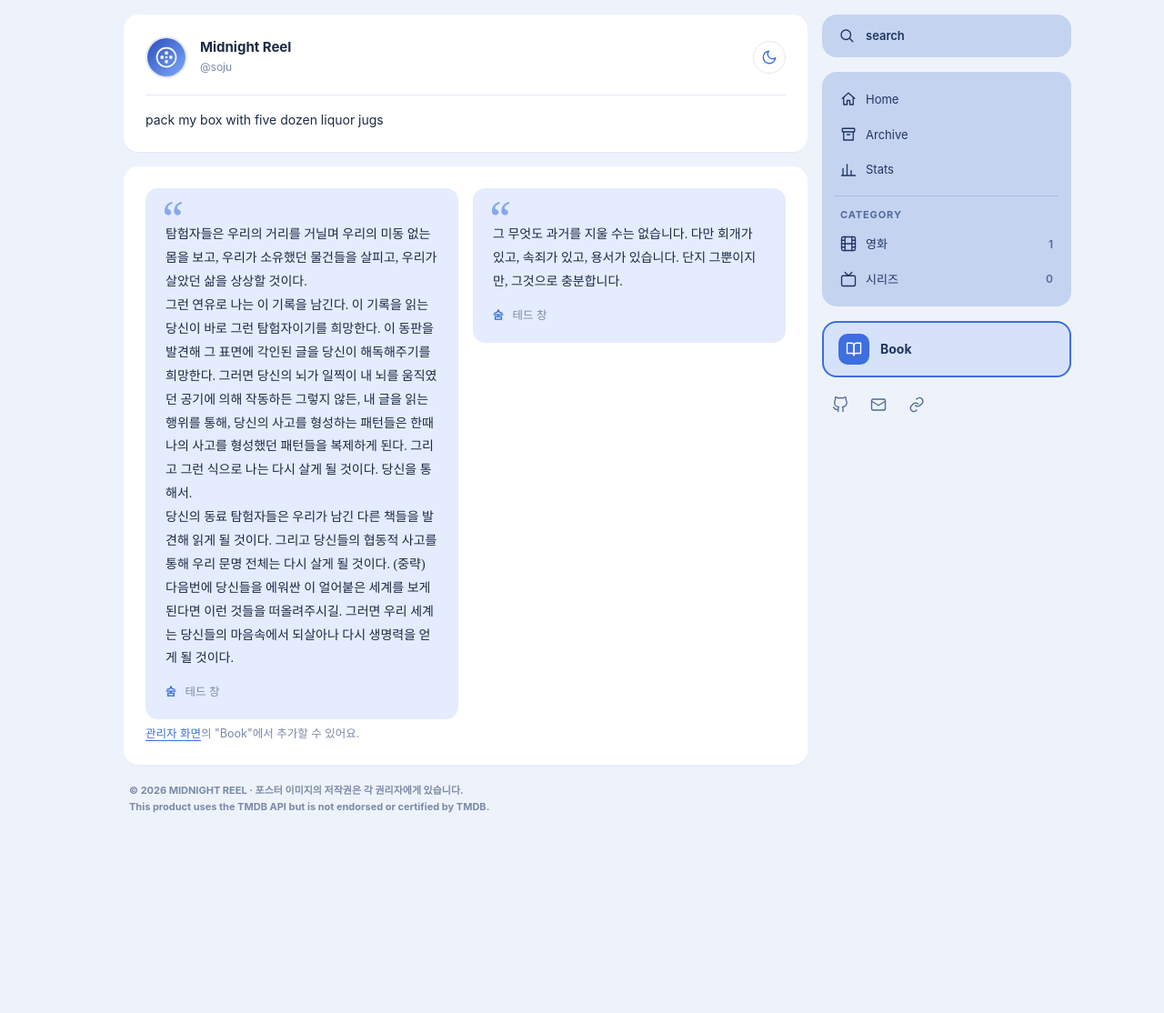
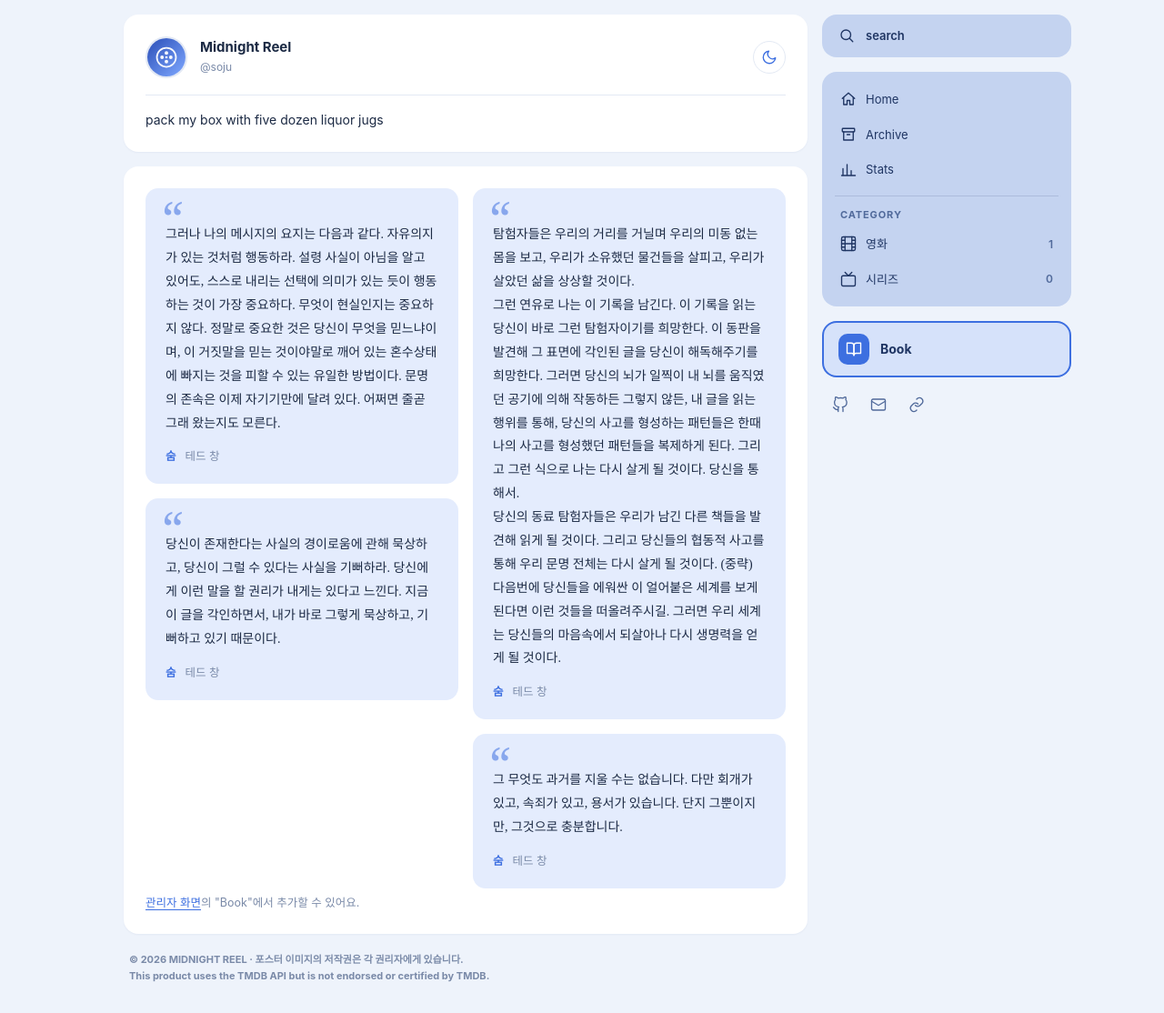
Before and after one commit to sojung-moon/sojung-moon.github.io, a Jekyll site: the page built from book.html, in a window 1280 px wide and 1114 px high. Shown: the whole window at 91% size. Built offline with Jekyll 4.4.1, drawn with Linux system fonts in a browser that asks for light colours; some web fonts are replaced.

Commit message:
Update Book “quotes”

```diff
--- a/_data/quotes.yml
+++ b/_data/quotes.yml
@@ -8,3 +8,9 @@ items:
       탐험자들은 우리의 거리를 거닐며 우리의 미동 없는 몸을 보고, 우리가 소유했던 물건들을 살피고, 우리가 살았던 삶을 상상할 것이다.
       그런 연유로 나는 이 기록을 남긴다. 이 기록을 읽는 당신이 바로 그런 탐험자이기를 희망한다. 이 동판을 발견해 그 표면에 각인된 글을 당신이 해독해주기를 희망한다. 그러면 당신의 뇌가 일찍이 내 뇌를 움직였던 공기에 의해 작동하든 그렇지 않든, 내 글을 읽는 행위를 통해, 당신의 사고를 형성하는 패턴들은 한때 나의 사고를 형성했던 패턴들을 복제하게 된다. 그리고 그런 식으로 나는 다시 살게 될 것이다. 당신을 통해서.
       당신의 동료 탐험자들은 우리가 남긴 다른 책들을 발견해 읽게 될 것이다. 그리고 당신들의 협동적 사고를 통해 우리 문명 전체는 다시 살게 될 것이다. (중략) 다음번에 당신들을 에워싼 이 얼어붙은 세계를 보게 된다면 이런 것들을 떠올려주시길. 그러면 우리 세계는 당신들의 마음속에서 되살아나 다시 생명력을 얻게 될 것이다.
+  - title: 숨
+    author: 테드 창
+    quote: 당신이 존재한다는 사실의 경이로움에 관해 묵상하고, 당신이 그럴 수 있다는 사실을 기뻐하라. 당신에게 이런 말을 할 권리가 내게는 있다고 느낀다. 지금 이 글을 각인하면서, 내가 바로 그렇게 묵상하고, 기뻐하고 있기 때문이다.
+  - title: 숨
+    author: 테드 창
+    quote: 그러나 나의 메시지의 요지는 다음과 같다. 자유의지가 있는 것처럼 행동하라. 설령 사실이 아님을 알고 있어도, 스스로 내리는 선택에 의미가 있는 듯이 행동하는 것이 가장 중요하다. 무엇이 현실인지는 중요하지 않다. 정말로 중요한 것은 당신이 무엇을 믿느냐이며, 이 거짓말을 믿는 것이야말로 깨어 있는 혼수상태에 빠지는 것을 피할 수 있는 유일한 방법이다. 문명의 존속은 이제 자기기만에 달려 있다. 어쩌면 줄곧 그래 왔는지도 모른다.
```
